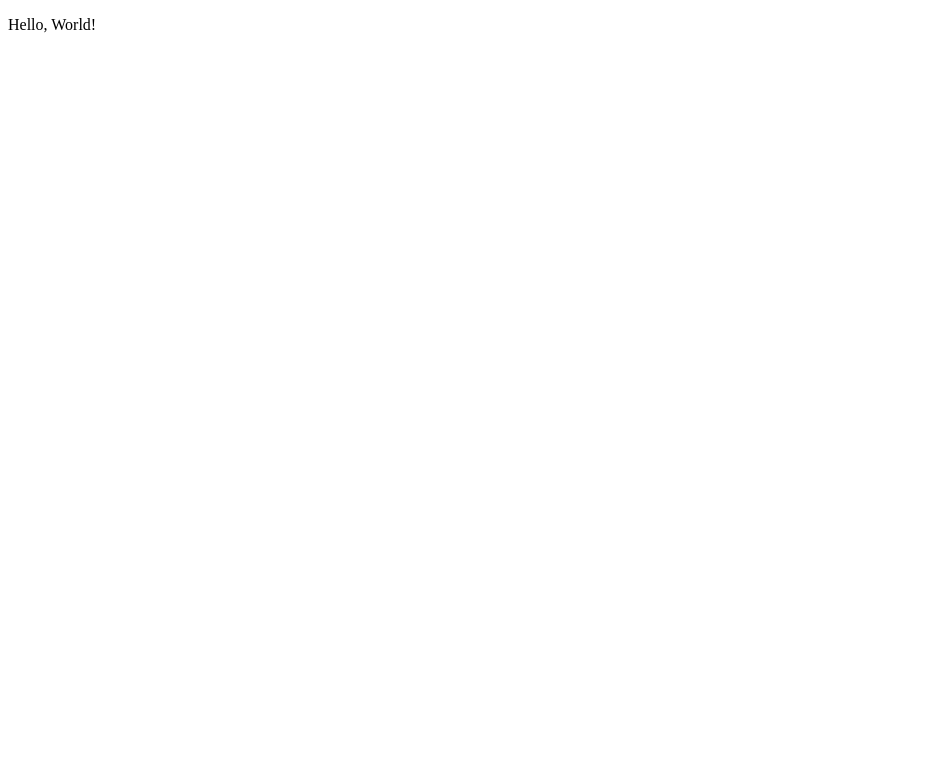
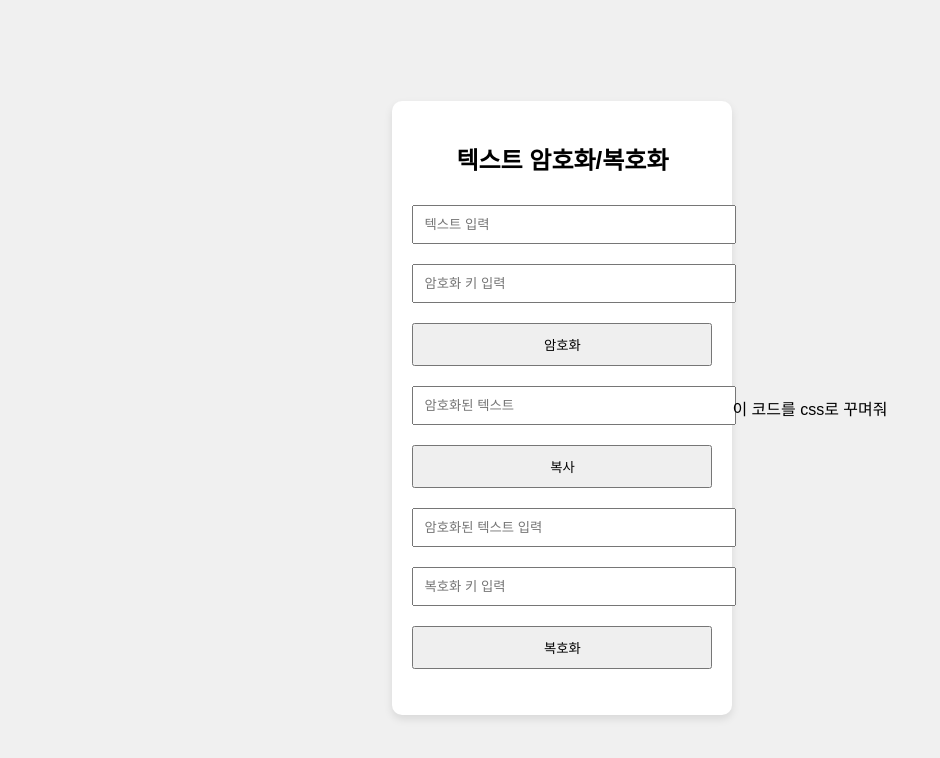
Before and after one commit to 69sxs74/sxs, a plain HTML site: page index.html in a window 1280 px wide. Shown: the whole page, without its empty margins (0-940 px from the left). Drawn offline with Linux system fonts and the light colour scheme.

Commit message:
Update index.html

```diff
--- a/index.html
+++ b/index.html
@@ -1,12 +1,81 @@
 <!DOCTYPE html>
 <html lang="en">
 <head>
-	<meta charset="UTF-8">
-	<meta http-equiv="X-UA-Compatible" content="IE=edge">
-	<meta name="viewport" content="width=device-width, initial-scale=1.0">
-	<title>Portfolio</title>
+  <meta charset="UTF-8">
+<meta http-equiv="X-UA-Compatible" content="IE=edge">
+  <meta name="viewport" content="width=device-width, initial-scale=1.0">
+  <title>텍스트 암호화/복호화</title>
+  <style>
+    body {
+      font-family: Arial, sans-serif;
+      display: flex;
+      justify-content: center;
+      align-items: center;
+      height: 100vh;
+      background-color: #f0f0f0;
+    }
+    .container {
+      text-align: center;
+      background-color: #fff;
+      padding: 20px;
+      border-radius: 10px;
+      box-shadow: 0 4px 8px rgba(0, 0, 0, 0.1);
+      width: 300px;
+    }
+    input, button {
+      margin: 10px 0;
+      padding: 10px;
+      width: 100%;
+    }
+  </style>
+  <script src="https://cdnjs.cloudflare.com/ajax/libs/crypto-js/3.1.9-1/crypto-js.js"></script>
 </head>
 <body>
-  <p>Hello, World!</p>
+
+<div class="container">
+  <h2>텍스트 암호화/복호화</h2>
+
+  <input type="text" id="originalText" placeholder="텍스트 입력" />
+  <input type="password" id="encryptionKey" placeholder="암호화 키 입력" />
+  <button onclick="encryptText()">암호화</button>
+
+  <input type="text" id="encryptedOutput" placeholder="암호화된 텍스트" readonly />
+  <button onclick="copyToClipboard()">복사</button>
+
+  <input type="text" id="encryptedTextInput" placeholder="암호화된 텍스트 입력" />
+  <input type="password" id="decryptKeyInput" placeholder="복호화 키 입력" />
+  <button onclick="decryptText()">복호화</button>
+
+  <p id="decryptedOutput"></p>
+</div>
+
+<script>
+  function encryptText() {
+    const text = document.getElementById('originalText').value;
+    const key = document.getElementById('encryptionKey').value;
+    const encrypted = CryptoJS.AES.encrypt(text, key).toString();
+    document.getElementById('encryptedOutput').value = encrypted;
+  }
+
+  function decryptText() {
+    const encryptedText = document.getElementById('encryptedTextInput').value;
+    const key = document.getElementById('decryptKeyInput').value;
+    const decrypted = CryptoJS.AES.decrypt(encryptedText, key);
+    const originalText = decrypted.toString(CryptoJS.enc.Utf8);
+    document.getElementById('decryptedOutput').textContent = `복호화된 텍스트: ${originalText}`;
+  }
+
+  function copyToClipboard() {
+    const encryptedOutput = document.getElementById('encryptedOutput');
+    encryptedOutput.select();
+    navigator.clipboard.writeText(encryptedOutput.value).then(() => {
+      alert('암호화된 텍스트가 클립보드에 복사되었습니다.');
+    }).catch(err => {
+      console.error('복사 실패: ', err);
+    });
+  }
+</script>
+
 </body>
 </html>
+이 코드를 css로 꾸며줘
```
